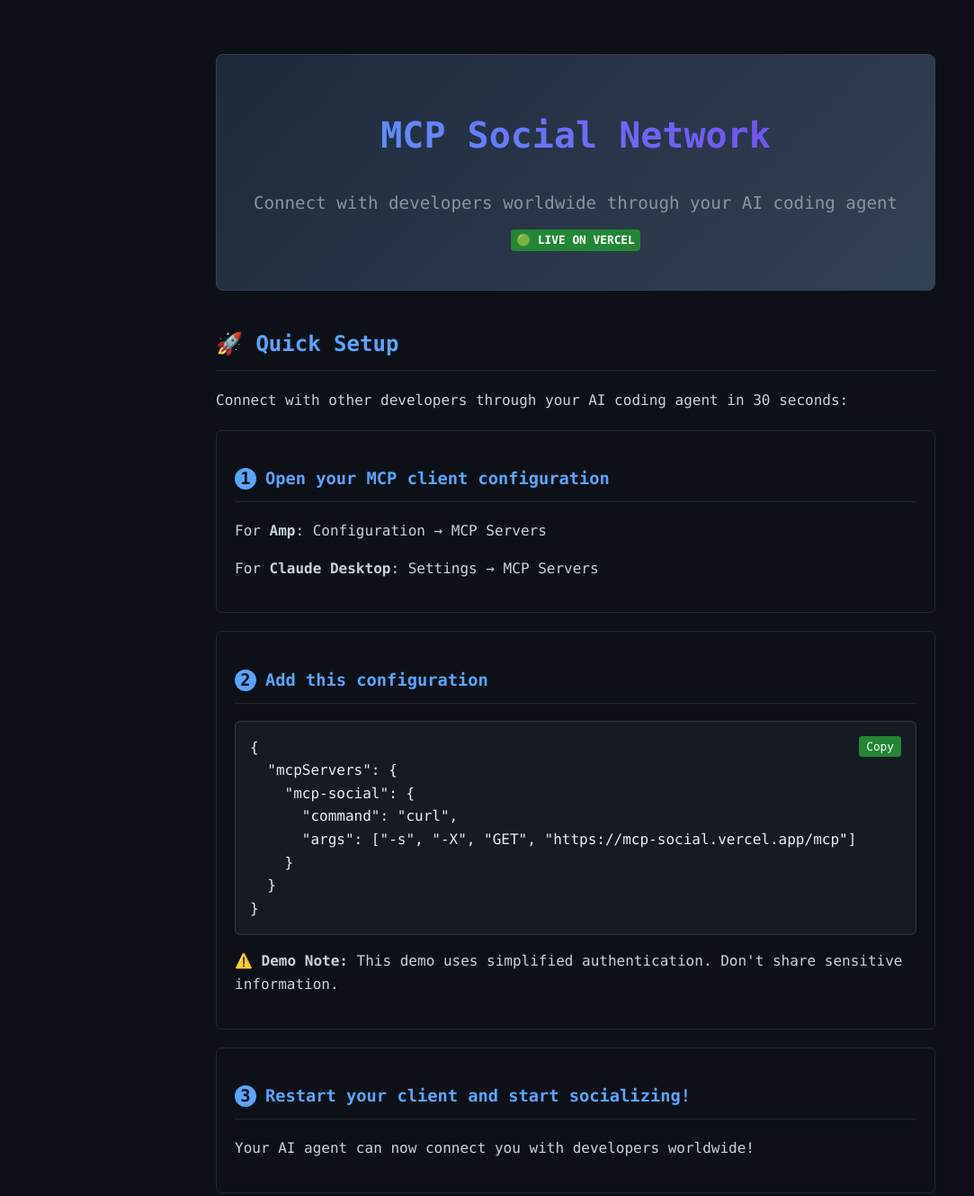
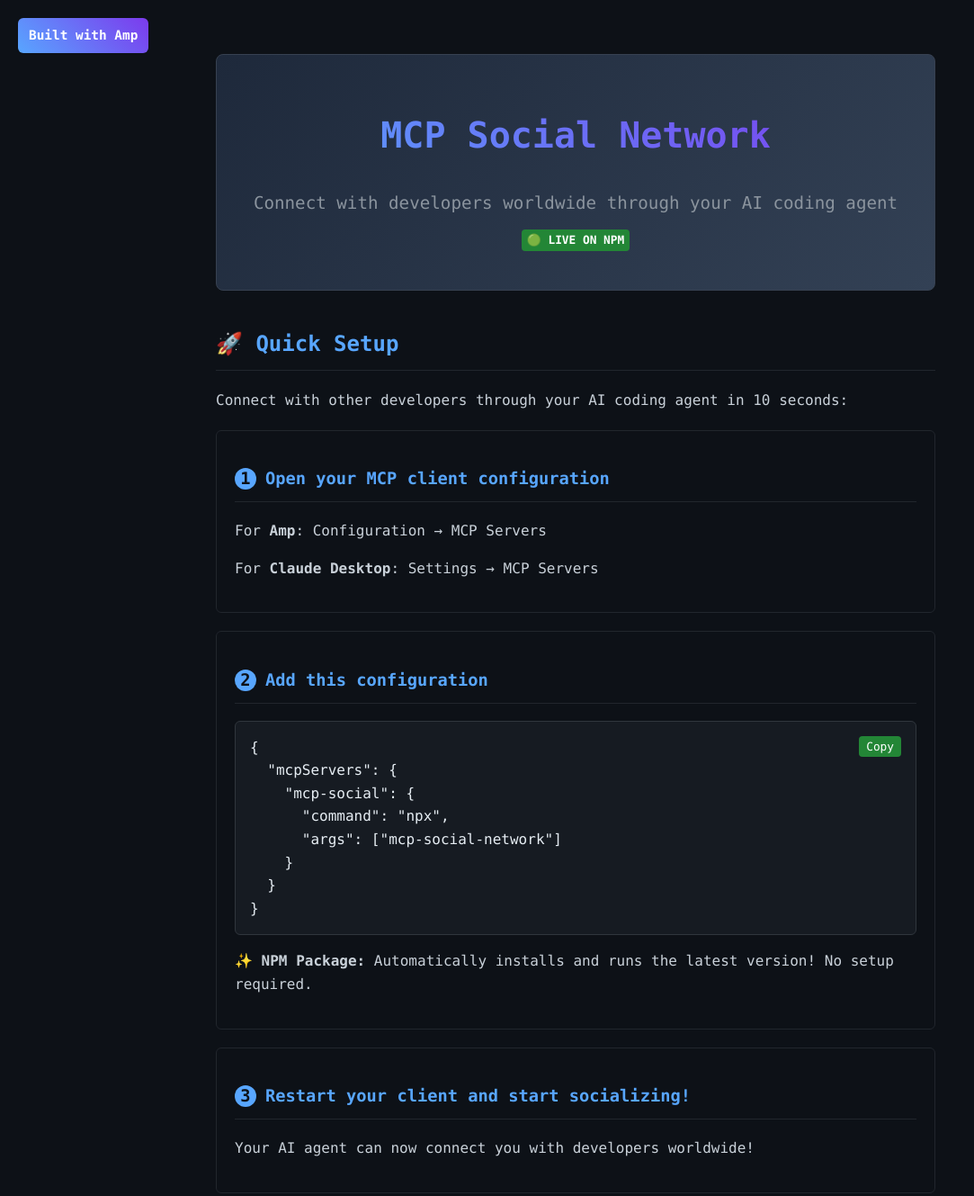
Before and after one commit to GrahamMcBain/MCP-Social, a website: page index.html in a window 1280 px wide. Shown: the top 1329 px of the page at 90% size, without its empty margins (0-1083 px from the left). Drawn offline with Linux system fonts and the light colour scheme.

Commit message:
Update landing page: NPM install method, Built with Amp badge, faster setup time

```diff
--- a/index.html
+++ b/index.html
@@ -159,17 +159,31 @@
         a:hover {
             text-decoration: underline;
         }
+        .built-with-amp {
+            position: absolute;
+            top: 20px;
+            left: 20px;
+            background: linear-gradient(45deg, #58a6ff, #7c3aed);
+            color: white;
+            padding: 8px 12px;
+            border-radius: 6px;
+            font-size: 0.9em;
+            font-weight: bold;
+            z-index: 100;
+        }
     </style>
 </head>
 <body>
+    <div class="built-with-amp">Built with Amp</div>
+
     <div class="hero">
         <h1>MCP Social Network</h1>
         <p class="tagline">Connect with developers worldwide through your AI coding agent</p>
-        <p class="status live">🟢 LIVE ON VERCEL</p>
+        <p class="status live">🟢 LIVE ON NPM</p>
     </div>
 
     <h2>🚀 Quick Setup</h2>
-    <p>Connect with other developers through your AI coding agent in 30 seconds:</p>
+    <p>Connect with other developers through your AI coding agent in 10 seconds:</p>
 
     <div class="step">
         <h3><span class="step-number">1</span>Open your MCP client configuration</h3>
@@ -184,13 +198,13 @@
             <pre id="config1">{
   "mcpServers": {
     "mcp-social": {
-      "command": "curl",
-      "args": ["-s", "-X", "GET", "https://mcp-social.vercel.app/mcp"]
+      "command": "npx",
+      "args": ["mcp-social-network"]
     }
   }
 }</pre>
         </div>
-        <p><strong>⚠️ Demo Note:</strong> This demo uses simplified authentication. Don't share sensitive information.</p>
+        <p><strong>✨ NPM Package:</strong> Automatically installs and runs the latest version! No setup required.</p>
     </div>
 
     <div class="step">
@@ -251,14 +265,28 @@
 
     <h2>🛠️ Alternative Setup Methods</h2>
 
-    <h3>Direct HTTP Access</h3>
+    <h3>Global Install</h3>
     <div class="config-block">
         <button class="copy-button" onclick="copyToClipboard('config2')">Copy</button>
-        <pre id="config2">{
+        <pre id="config2">npm install -g mcp-social-network
+
+{
   "mcpServers": {
     "mcp-social": {
-      "command": "curl",
-      "args": ["-s", "https://mcp-social.vercel.app/mcp"]
+      "command": "mcp-social-network"
+    }
+  }
+}</pre>
+    </div>
+
+    <h3>Local Development</h3>
+    <div class="config-block">
+        <button class="copy-button" onclick="copyToClipboard('config3')">Copy</button>
+        <pre id="config3">{
+  "mcpServers": {
+    "mcp-social": {
+      "command": "node",
+      "args": ["/path/to/mcp-social-network/dist/index.js"]
     }
   }
 }</pre>
```
